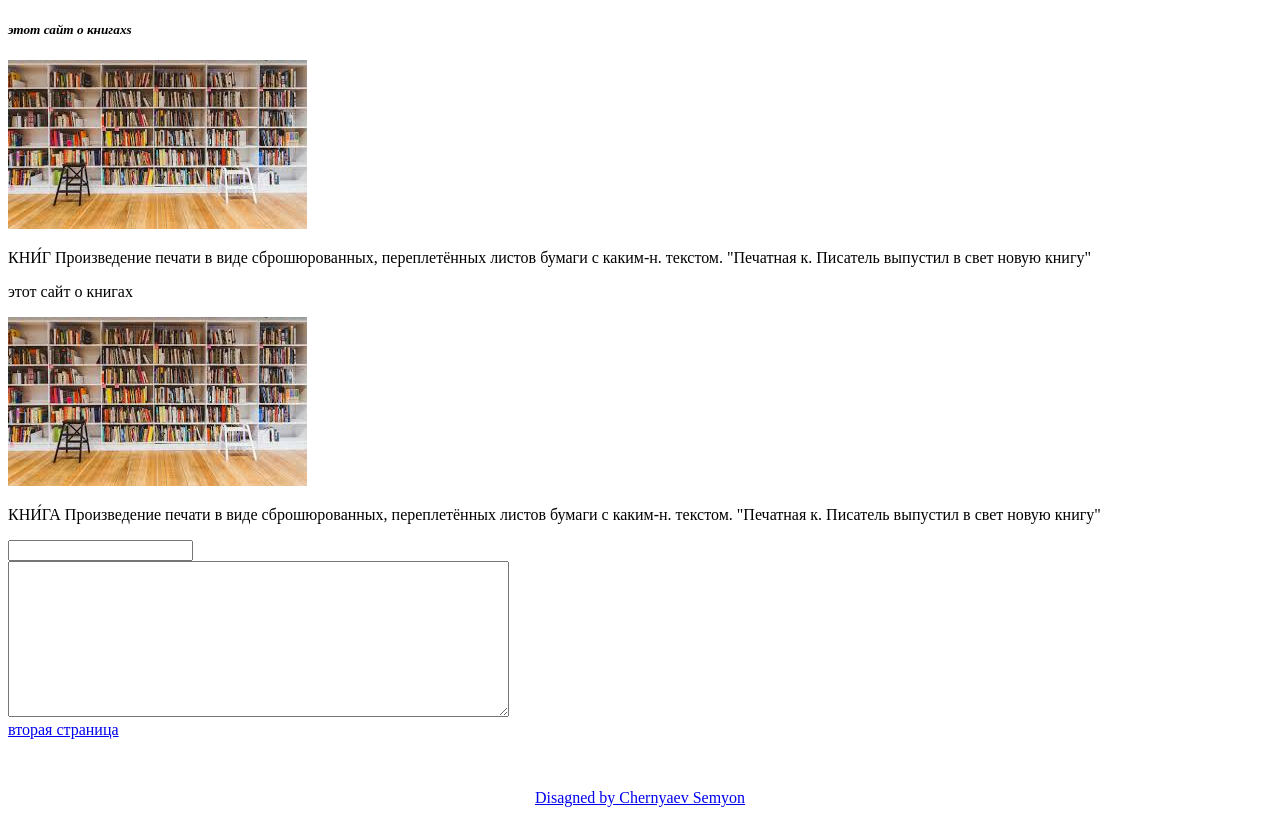
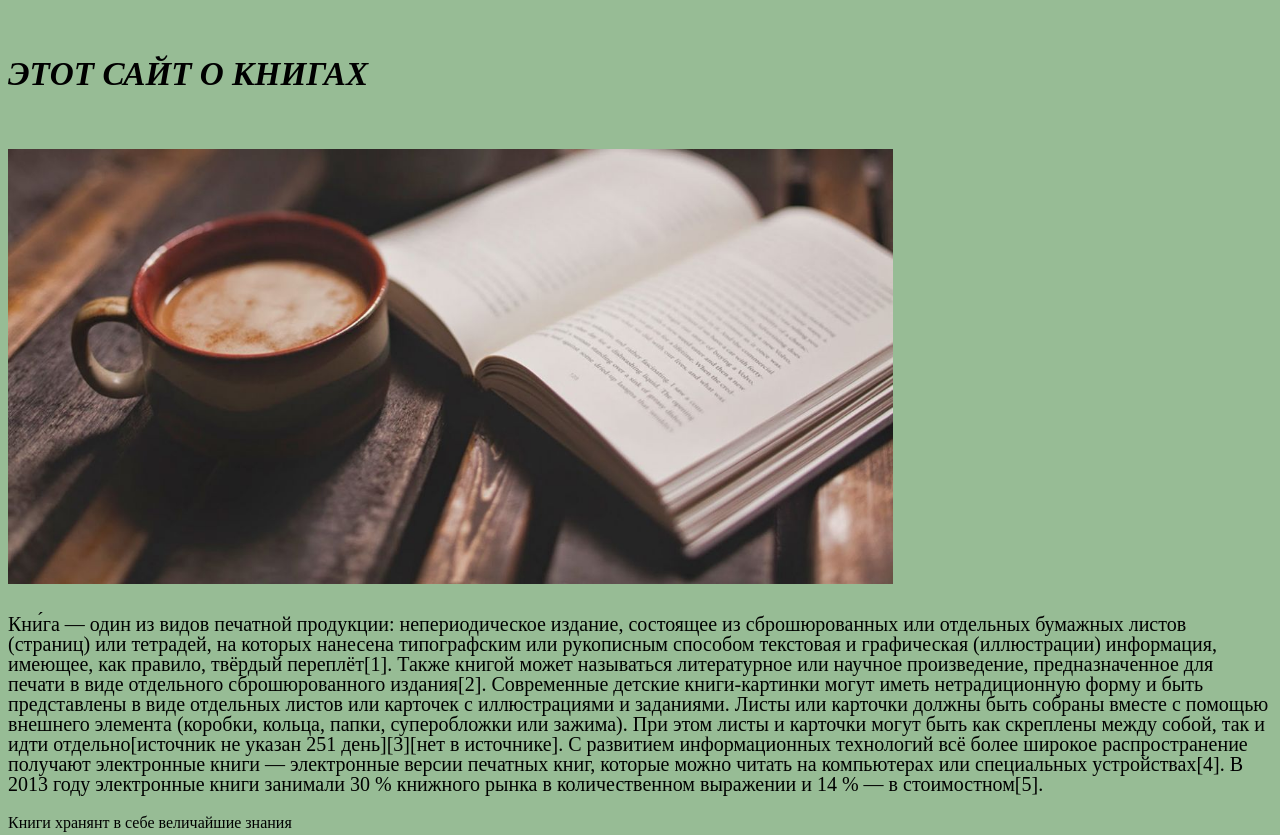
Before and after one commit to Semetry/Semetry.github.io, a plain HTML site: page index.html in a window 1280 px wide. Shown: the top 835 px of the page. Drawn offline with Linux system fonts and the light colour scheme.

Commit message:
Add files via upload

```diff
--- a/index.html
+++ b/index.html
@@ -8,24 +8,24 @@
 <body>
 	<script src="main.js"></script>
 <div id="a1">
-	<strong><em><h5>этот сайт о книгахs</h5></em></strong>
-	<img src="img/img1.jpg" alt="error">
-	<p>КНИ́Г
+	<strong class="first-text"><em><h5>Этот сайт о книгах</h5></em></strong>
+	<img class="first-image" src="img/img8.jpg" alt="error">
+	<p class="text">Кни́га — один из видов печатной продукции: непериодическое издание, состоящее из сброшюрованных или отдельных бумажных листов (страниц) или тетрадей, на которых нанесена типографским или рукописным способом текстовая и графическая (иллюстрации) информация, имеющее, как правило, твёрдый переплёт[1].
 
-Произведение печати в виде сброшюрованных, переплетённых листов бумаги с каким-н. текстом.
-"Печатная к. Писатель выпустил в свет новую книгу"
+Также книгой может называться литературное или научное произведение, предназначенное для печати в виде отдельного сброшюрованного издания[2].
+
+Современные детские книги-картинки могут иметь нетрадиционную форму и быть представлены в виде отдельных листов или карточек с иллюстрациями и заданиями. Листы или карточки должны быть собраны вместе с помощью внешнего элемента (коробки, кольца, папки, суперобложки или зажима). При этом листы и карточки могут быть как скреплены между собой, так и идти отдельно[источник не указан 251 день][3][нет в источнике].
+
+С развитием информационных технологий всё более широкое распространение получают электронные книги — электронные версии печатных книг, которые можно читать на компьютерах или специальных устройствах[4]. В 2013 году электронные книги занимали 30 % книжного рынка в количественном выражении и 14 % — в стоимостном[5].
 </div>
 <div id="a2">
-	<p>этот сайт о книгах</p>
-	<img src="img/img1.jpg" alt="error">
-	<p>КНИ́ГА
-
-Произведение печати в виде сброшюрованных, переплетённых листов бумаги с каким-н. текстом.
-"Печатная к. Писатель выпустил в свет новую книгу"
+	<p class="text2">Книги хранянт в себе величайшие знания</p>
+	<img src="img/img2.jpg" alt="error">
+	<p></p>
 </div>
 <input type=""><br>
 <textarea name="" id="" cols="60" rows="10"></textarea><br>
 <a href="page2.html">вторая страница</a>
-<div class="link"><a href="https://semetry.github.io/" class="author">Disagned by Chernyaev Semyon</a></div>
+<div class="link"><a href="https://vk.com/chernyaevsemyon" class="author">Disagned by Chernyaev Semyon</a></div>
 </body>
 </html>
--- a/main.css
+++ b/main.css
@@ -33,7 +33,7 @@ background-size= cover; масштабирует изображение в со
 }
 .image:hover{
 	opacity: 1.0; /*прозрачность картинки*/
-	transform: scale(1.2) rotate(360deg);/*картинка становится больше. число означает проценты*/ /*rotate-это поворот картинки*/
+	transform: scale(1.2);/*картинка становится больше. число означает проценты*/ /*rotate-это поворот картинки*/
 	z-index:10;
 	box-shadow: 0 0 200px 30px rgba(0,0,0,0.4);
 }
@@ -44,3 +44,25 @@ background-size= cover; масштабирует изображение в со
 	-ms-align-items: center;
 	align-items: center;
 }
+.text{
+	font-size:20px;
+	line-height: 1;
+}
+.first-image{
+	width: 70%;
+}
+.first-text{
+	text-transform: uppercase;
+	font-size: 40px;
+}
+body{
+	background-color: #97bc95;
+}
+.textp2{
+	text-transform: uppercase;
+	font-size: 40px;
+}
+.title{
+	text-transform: uppercase;
+	font-size: 40px;
+}
```
Also changed, not shown: page2.html (+7 -3 lines), page3.html (+1 -0 lines).
